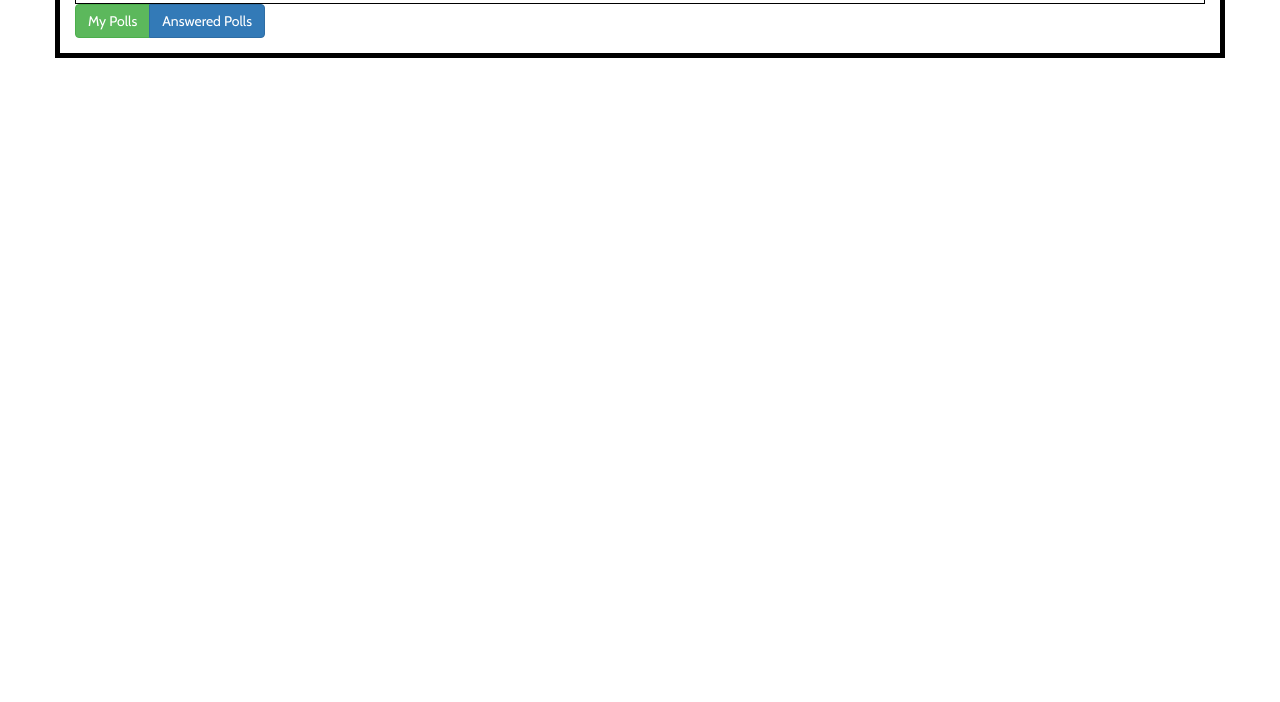
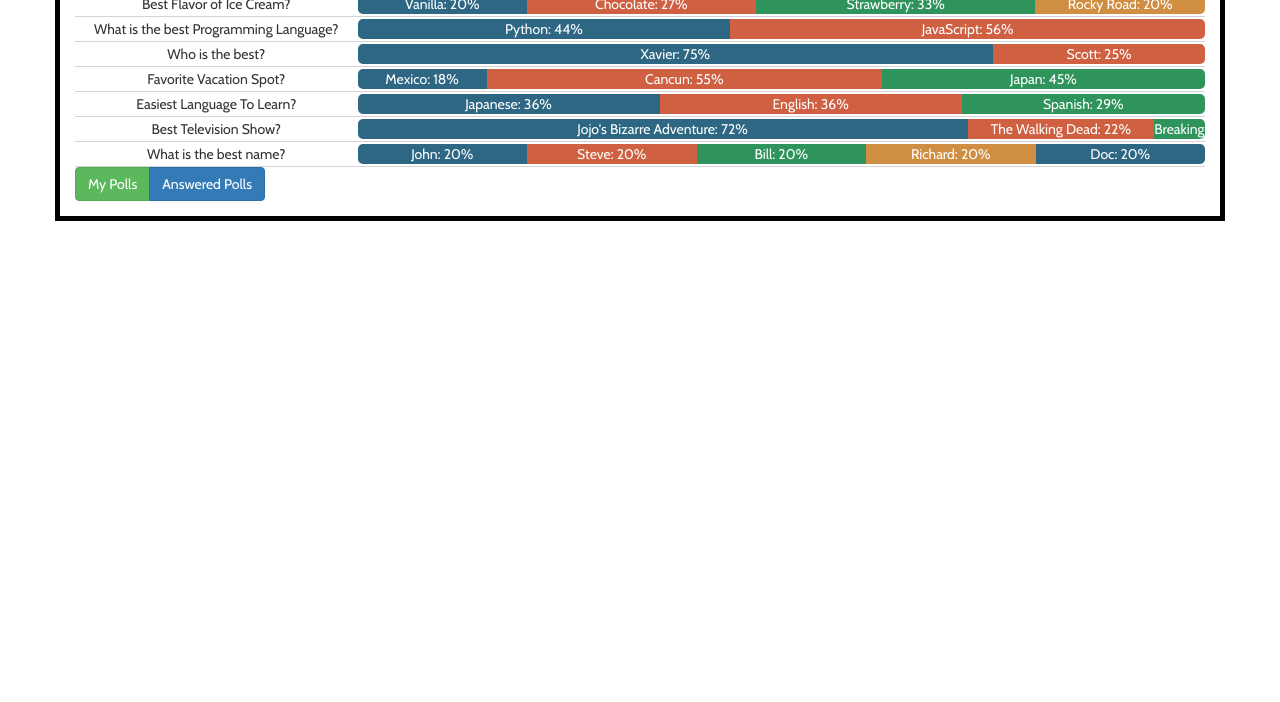
Before and after one commit to scottnm/PollApp, a plain HTML site: page index.html in a window 1280 px wide. Shown: the part 98-800 px from the top of the page. Drawn offline with nearby package versions, Linux system fonts and the light colour scheme.

Commit message:
Finishing preview bars

```diff
--- a/index.html
+++ b/index.html
@@ -15,7 +15,7 @@
                 <div class="poll-entry" ng-repeat="poll in PrevC.polls">
                     <div class="poll-title">{{poll.name}}</div>
                     <div class="answer-bar">
-                        <div ng-repeat="answer in poll.answers" ng-style="{'width': PrevC.votePercentage(poll, answer)+'%'}" style="border:1px solid black">{{answer.choice}}: {{PrevC.votePercentage(poll, answer)}}%</div>
+                        <div ng-repeat="answer in poll.answers" ng-style="{'width': PrevC.votePercentage(poll, answer)+'%'}">{{answer.choice}}: {{PrevC.votePercentage(poll, answer)}}%</div>
                     </div>
                 </div>
             </div>
@@ -34,6 +34,7 @@
         <script type="text/javascript" src="https://code.jquery.com/jquery-1.11.3.min.js"></script>
         <script type="text/javascript" src="https://cdnjs.cloudflare.com/ajax/libs/angular.js/1.4.4/angular.min.js"></script>
         <script type="text/javascript" src="https://maxcdn.bootstrapcdn.com/bootstrap/3.3.5/js/bootstrap.min.js"></script>
+        <script type="text/javascript" src="polls.js"></script>
         <script type="text/javascript" src="app.js"></script>
     </body>
 </html>
--- a/interface.css
+++ b/interface.css
@@ -1,32 +1,36 @@
 @import url(https://fonts.googleapis.com/css?family=Lobster|Cabin);
 
-h1 {
-    font-family: "Lobster", cursive;
-}
-html, body {
-    font-family: "Cabin", sans-serif;
-}
+h1 { font-family: "Lobster", cursive; }
+html, body { font-family: "Cabin", sans-serif; }
 
 .container {
     border: 5px solid black;
     padding: 15px;
 }
+
 .poll-entry {
     width: 100%;
     display: flex;
     text-align: center;
+    padding: 2px 0;
+    border-bottom: 1px solid lightgrey;
 }
+
 .poll-title {
     width: 25%;
+    text-align: center;
+    overflow: hidden;
 }
+
 .answer-bar {
     width: 75%;
     display: flex;
     overflow: hidden;
     white-space: nowrap;
+    color: white;
+    border-radius: 5px;
 }
-
-#poll-preview-wrapper {
-    border: 1px solid black;
-    padding: 5px;
-}
+.answer-bar div:nth-child(4n){ background-color: #D08E42; }
+.answer-bar div:nth-child(4n + 1){ background-color: #2E6783; }
+.answer-bar div:nth-child(4n + 2){ background-color: #D06042; }
+.answer-bar div:nth-child(4n + 3){ background-color: #2F945B; }
--- a/polls.js
+++ b/polls.js
@@ -1,11 +1,12 @@
 var polls = [
     {
         name: "Best Flavor of Ice Cream?",
-        votes: 12,
+        votes: 15,
         answers: [
             { choice: "Vanilla", votes: 3},
             { choice: "Chocolate", votes: 4},
-            { choice: "Strawberry", votes: 5}
+            { choice: "Strawberry", votes: 5},
+            { choice: "Rocky Road", votes: 3 }
         ]
     },
     {
@@ -51,5 +52,16 @@ var polls = [
             {choice: "The Walking Dead", votes: 304},
             {choice: "Breaking Bad", votes: 87}
         ]
+    },
+    {
+        name: "What is the best name?",
+        votes: 100,
+        answers: [
+            { choice: "John", votes: 20 },
+            { choice: "Steve", votes: 20 },
+            { choice: "Bill", votes: 20 },
+            { choice: "Richard", votes: 20 },
+            { choice: "Doc", votes: 20 }
+        ]
     }
 ];
```
